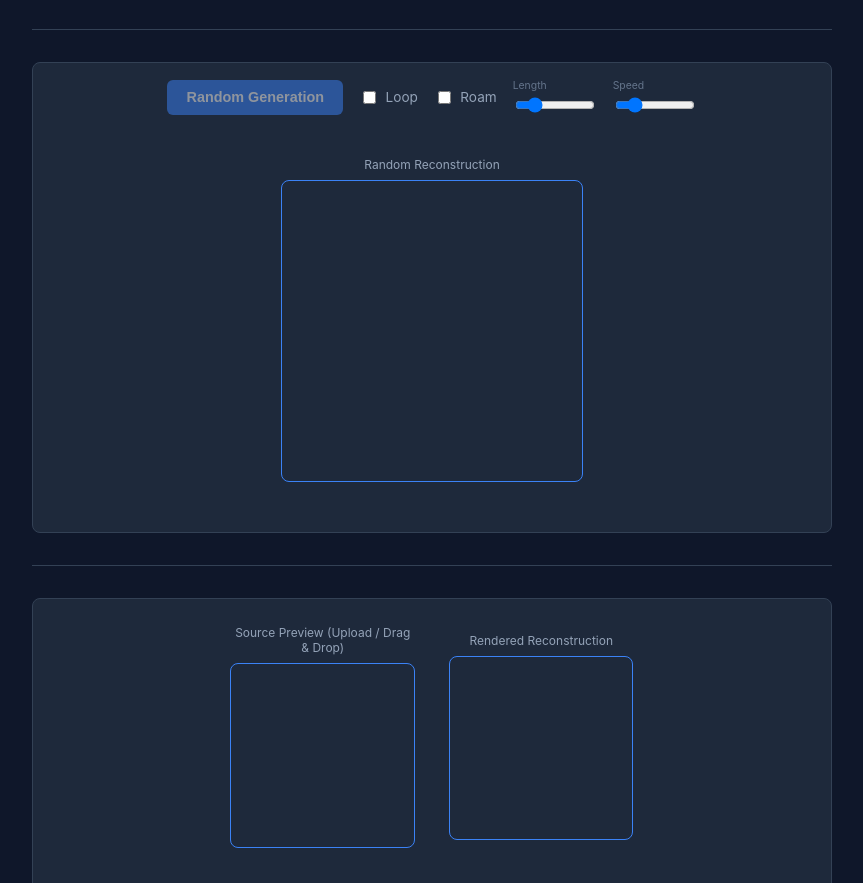
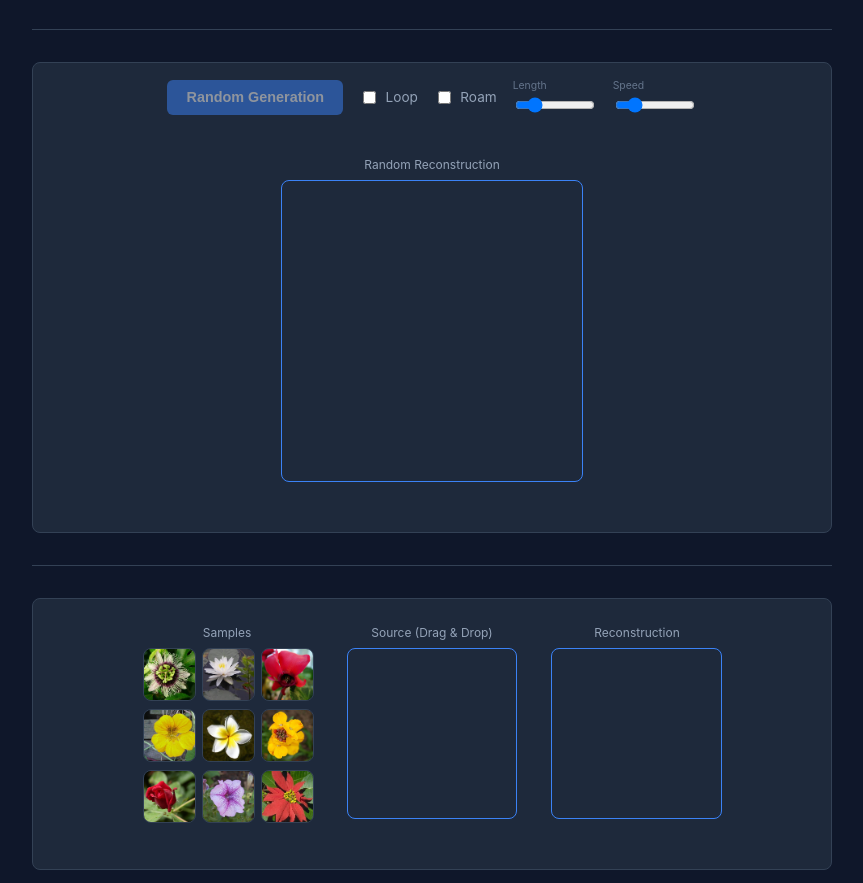
Before and after one commit to nicoptere/sphere-encoder, a website built with Vite: page frontend/index.html in a window 1280 px wide. Shown: the part 69-952 px from the top of the page, without its empty margins (208-1071 px from the left). Built offline with nearby package versions, Linux system fonts and the light colour scheme.

Commit message:
images selector

```diff
--- a/frontend/index.html
+++ b/frontend/index.html
@@ -75,13 +75,17 @@
       <input type="file" id="fileInput" accept="image/*" style="display: none;">
 
       <main class="canvas-group">
+        <div class="canvas-item">
+          <div class="canvas-label">Samples</div>
+          <div id="thumbnailGrid" class="thumbnail-grid"></div>
+        </div>
         <div class="canvas-item" id="sourceUploadGroup">
-          <div class="canvas-label">Source Preview (Upload / Drag & Drop)</div>
+          <div class="canvas-label">Source (Drag & Drop)</div>
           <canvas id="inputCanvas" width="32" height="32" class="interactive-canvas"></canvas>
           <div id="encTime" class="timing-label"></div>
         </div>
         <div class="canvas-item">
-          <div class="canvas-label">Rendered Reconstruction</div>
+          <div class="canvas-label">Reconstruction</div>
           <canvas id="outputCanvas" width="32" height="32"></canvas>
           <div id="genTime" class="timing-label"></div>
         </div>
--- a/frontend/index.ts
+++ b/frontend/index.ts
@@ -318,6 +318,27 @@ loopToggle.addEventListener('change', () => { isLooping = loopToggle.checked; })
 roamToggle.addEventListener('change', () => { isRoaming = roamToggle.checked; });
 
 const sourceUploadGroup = document.getElementById('sourceUploadGroup') as HTMLDivElement;
+const thumbnailGrid = document.getElementById('thumbnailGrid') as HTMLDivElement;
+
+function handleImageUrl(url: string) {
+    const img = new Image();
+    img.onload = () => {
+        drawImageCenterCrop(inputCtx, img);
+        updateLatentRecon();
+    };
+    img.src = url;
+}
+
+// Populate Thumbnails
+for (let i = 1; i <= 9; i++) {
+    const img = document.createElement('img');
+    const url = `images/flower (${i}).jpg`;
+    img.src = url;
+    img.className = 'thumb';
+    img.alt = `Flower ${i}`;
+    img.addEventListener('click', () => handleImageUrl(url));
+    thumbnailGrid.appendChild(img);
+}
 
 function handleFile(file: File) {
     const reader = new FileReader();
--- a/frontend/src/webgpu/css/index.scss
+++ b/frontend/src/webgpu/css/index.scss
@@ -108,9 +108,10 @@ body {
     gap: 1rem;
     align-items: center;
 
-    @media (min-width: 640px) {
+    @media (min-width: 900px) {
         flex-direction: row;
         justify-content: center;
+        align-items: flex-start;
     }
 
     .canvas-item {
@@ -396,6 +397,37 @@ body {
     flex-direction: column;
     gap: 1.5rem;
     align-items: center;
+
+    .thumbnail-grid {
+        display: grid;
+        grid-template-columns: repeat(3, 1fr);
+        gap: 0.5rem;
+        width: 100%;
+        aspect-ratio: 1;
+        max-width: 300px;
+
+        .thumb {
+            width: 100%;
+            aspect-ratio: 1;
+            border-radius: 8px;
+            cursor: pointer;
+            border: 1px solid $border-color;
+            transition: transform 0.2s, border-color 0.2s, box-shadow 0.2s;
+            object-fit: cover;
+            background: $card-bg;
+
+            &:hover {
+                transform: scale(1.1);
+                border-color: $accent-blue;
+                box-shadow: 0 0 10px rgba($accent-blue, 0.4);
+                z-index: 2;
+            }
+
+            &:active {
+                transform: scale(0.95);
+            }
+        }
+    }
 }
 
 .interactive-canvas {
```
